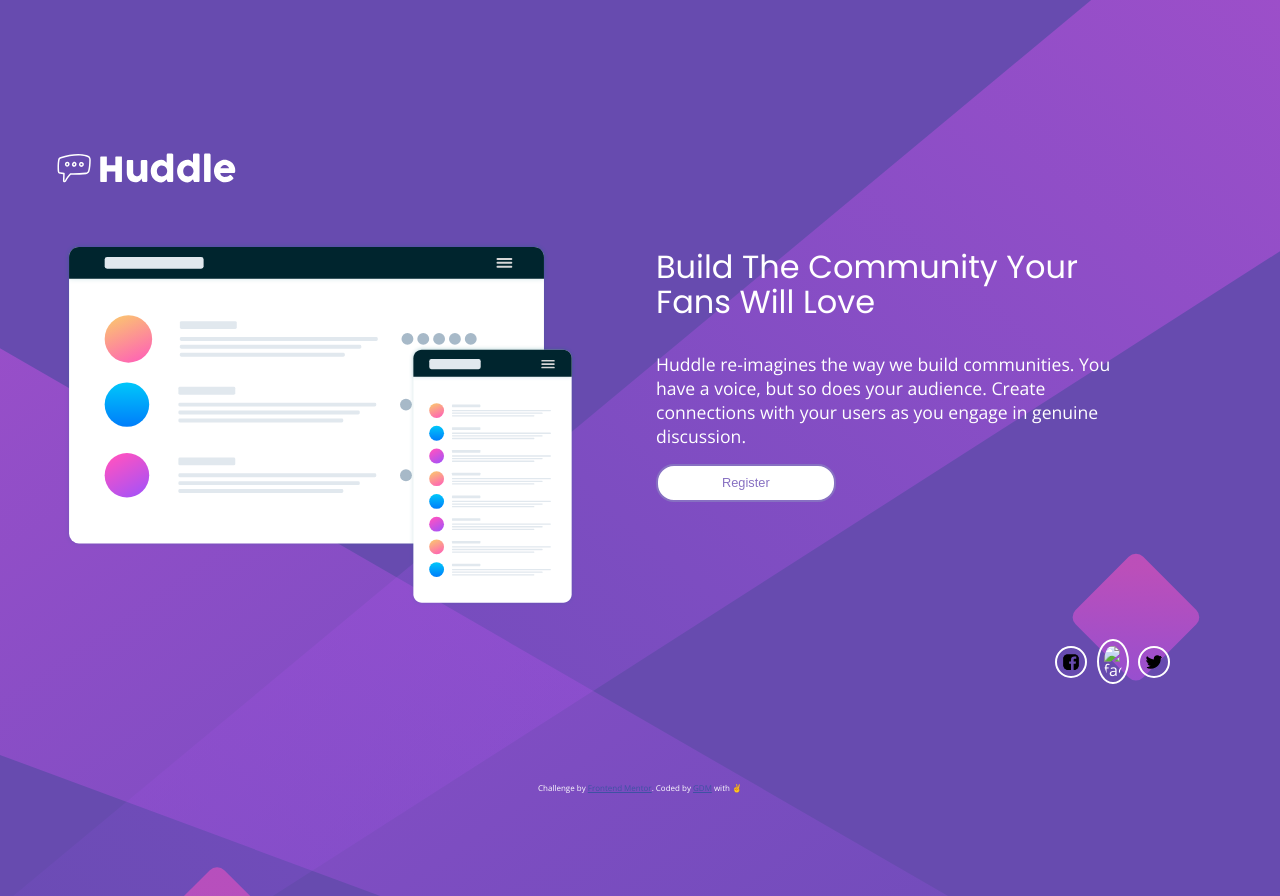
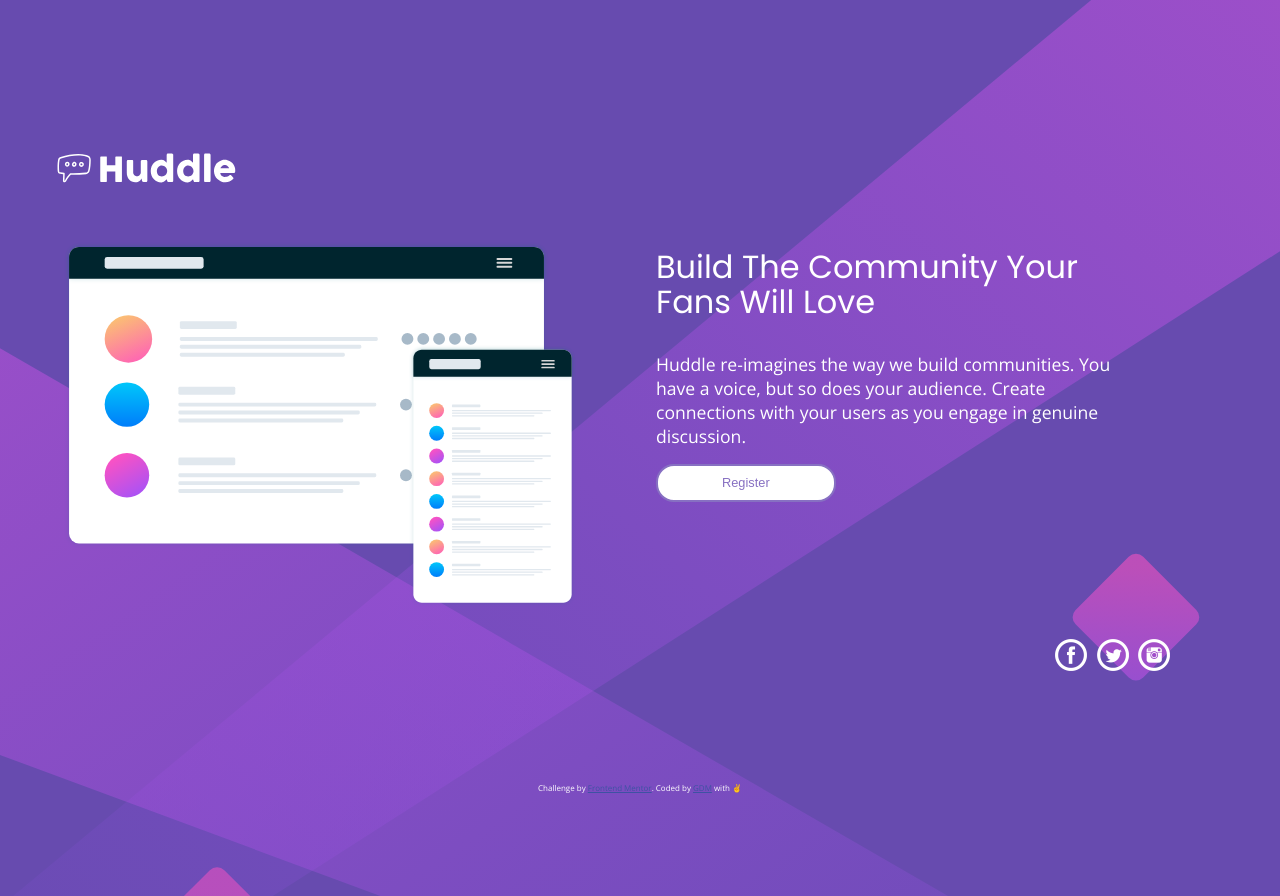
Before and after one commit to GecikaDM/Huddle-landing-page-with-single-introductory-section, a plain HTML site: page index.html in a window 1280 px wide. Drawn offline with nearby package versions, Linux system fonts and the light colour scheme.

Commit message:
style: white icons

```diff
--- a/index.html
+++ b/index.html
@@ -30,9 +30,9 @@
         <button>Register</button>
     </section>
     <section class="section3">
-        <img class="social-link fb" src="./images/logo-facebook.svg" alt="facebook">
-        <img class="social-link in" src="./images/logo-instagram.svg" alt="facebook">
-        <img class="social-link tw" src="./images/logo-twitter.svg" alt="facebook">
+        <img class="social-link fb" src="./images/facebook.png" alt="facebook">
+        <img class="social-link in" src="./images/twitter.png" alt="twitter">
+        <img class="social-link tw" src="./images/instagram.png" alt="instagram">
     </section>
     <footer>
       <p class="attribution">
--- a/style/style.css
+++ b/style/style.css
@@ -74,11 +74,6 @@ button {
   width: 9%;
   color: #fff;
   margin-left: 0.6rem;
-}
-.fb, .tw, .in {
-  border: 2px solid #fff;
-  border-radius: 50%;
-  padding: 0.3rem;
 }
 /**
 ** Footer
```
Also changed, not shown: images/facebook.png (added), images/instagram.png (added), images/twitter.png (added).
